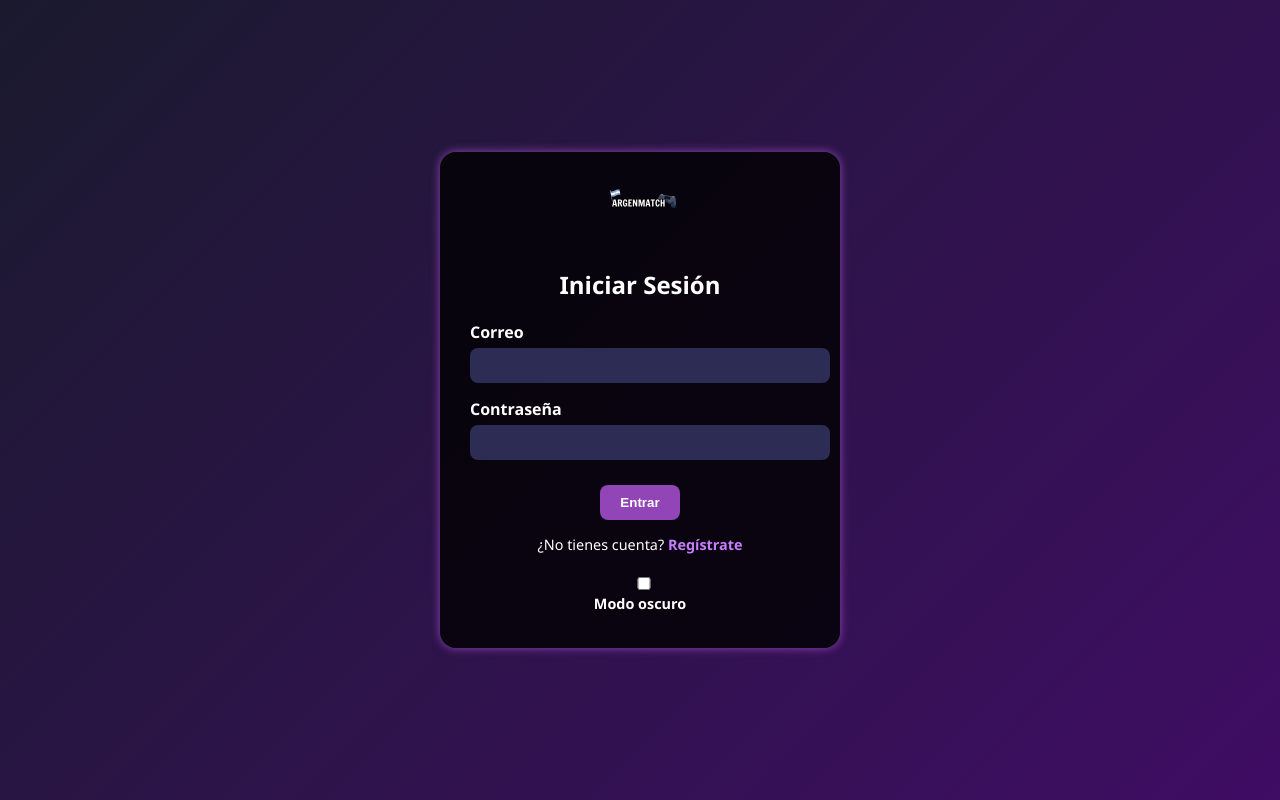
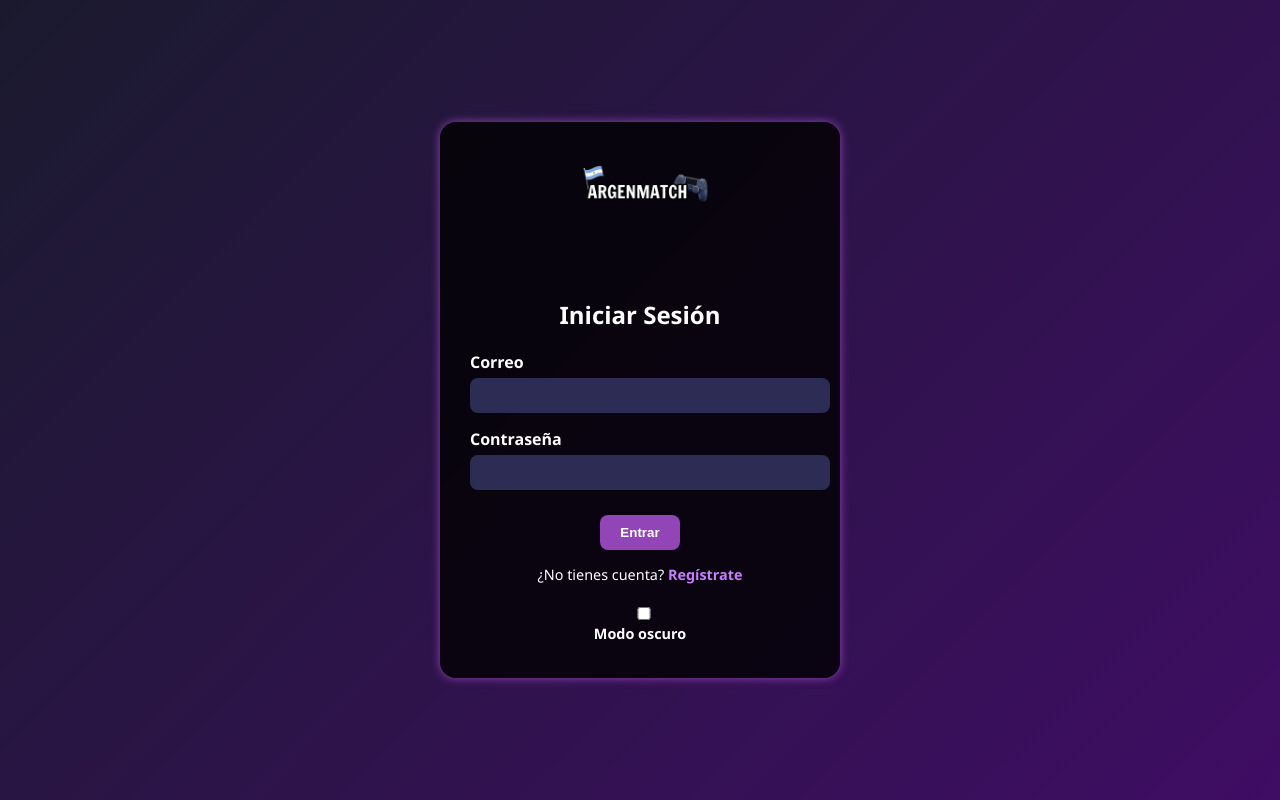
Before and after one commit to Lucioo20/argenmatch-login, a plain HTML site: page index.html in a window 1280 px wide. Drawn offline with Linux system fonts and the light colour scheme.

Commit message:
Update styles.css

```diff
--- a/styles.css
+++ b/styles.css
@@ -25,8 +25,8 @@ body {
 }
 
 .logo {
-  width: 80px;
-  margin-bottom: 20px;
+  width: 150px;
+  margin-bottom: 40px;
 }
 
 h1 {
```
